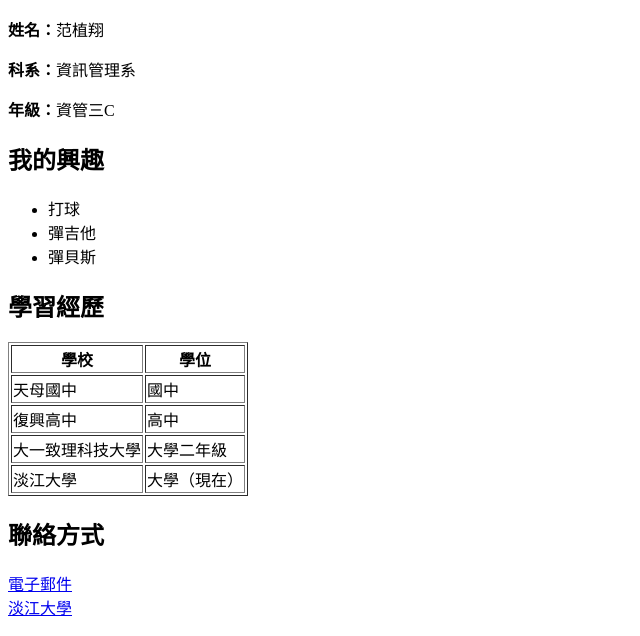
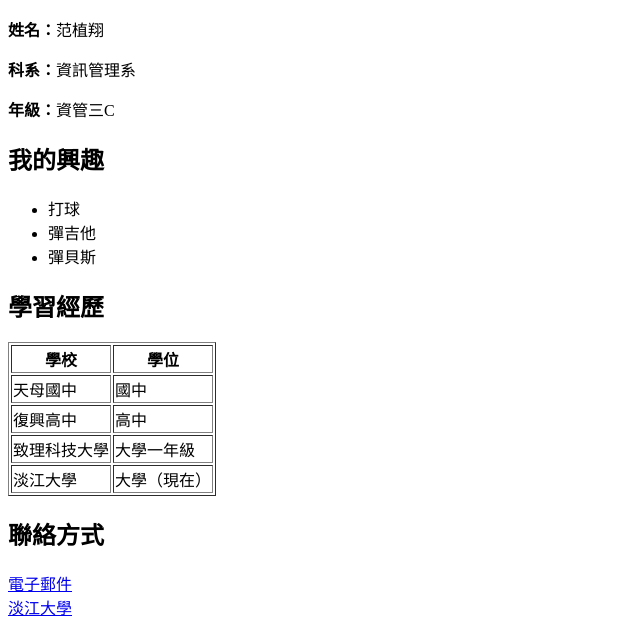
Before and after one commit to barryfan0989/114_tkuim_web, a plain HTML site: page aboutme.html in a window 1280 px wide. Shown: the part 127-763 px from the top of the page, without its empty margins (0-640 px from the left). Drawn offline with Linux system fonts and the light colour scheme.

Commit message:
Update aboutme.html

```diff
--- a/aboutme.html
+++ b/aboutme.html
@@ -38,8 +38,8 @@
 <td>高中</td>
 </tr>
 <tr>
-<td>大一致理科技大學</td>
-<td>大學二年級</td>
+<td>致理科技大學</td>
+<td>大學一年級</td>
 </tr>
 <tr>
 <td>淡江大學</td>
```
